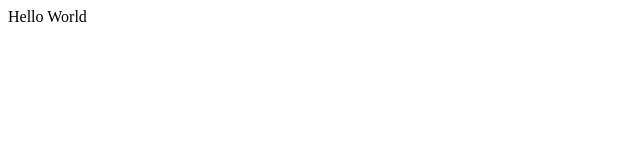
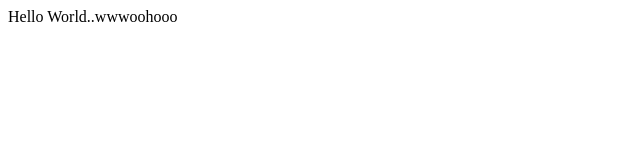
Before and after one commit to WhodisMan/WebCraft, a plain HTML site: page hello.html in a window 1280 px wide. Shown: the whole page, without its empty margins (0-640 px from the left). Drawn offline with Linux system fonts and the light colour scheme.

Commit message:
Update hello.html

```diff
--- a/hello.html
+++ b/hello.html
@@ -6,6 +6,6 @@
     <title>Document</title>
 </head>
 <body>
-    Hello World
+    Hello World..wwwoohooo
 </body>
 </html>
```
